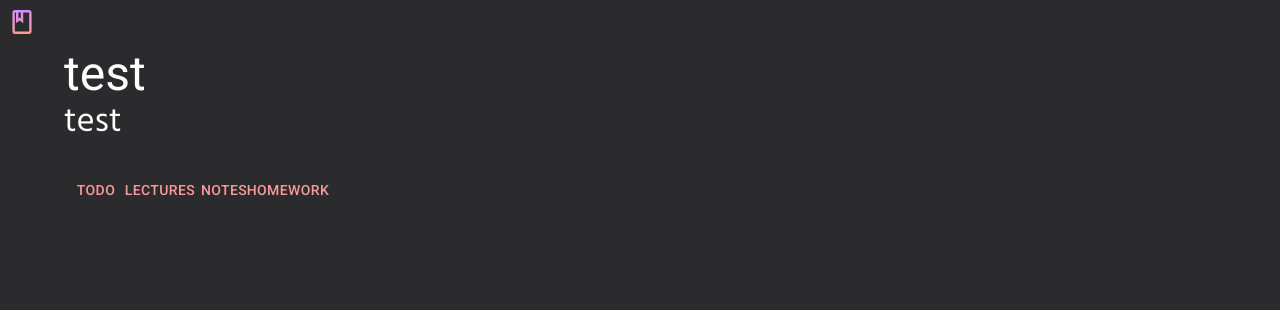
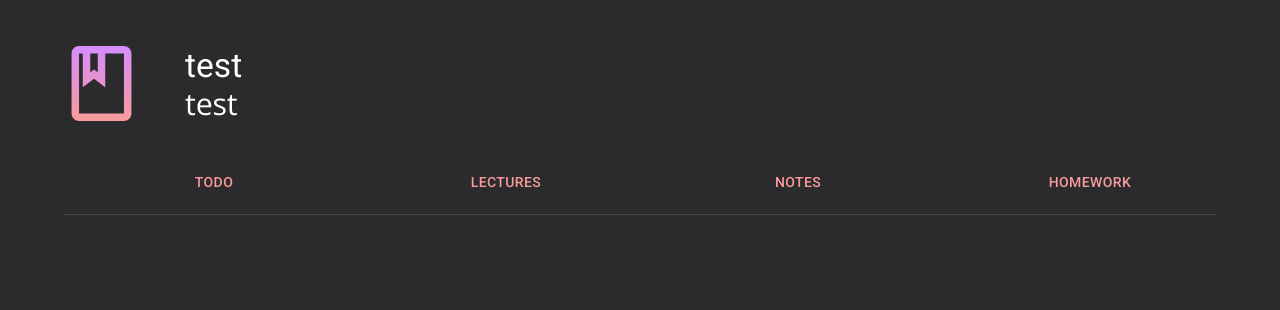
Before and after one commit to MichaelZhao21/course-db, a React (Create React App) app in the folder client/: page /course/1 in a window 1280 px wide. Shown: the top 310 px of the page. Built offline with nearby package versions, Linux system fonts and the light colour scheme; no server answers.

Commit message:
Course Bones Done

```diff
--- a/client/src/components/Course.jsx
+++ b/client/src/components/Course.jsx
@@ -3,7 +3,9 @@ import React from 'react';
 import { useEffect } from 'react';
 import { useState } from 'react';
 import Logo from './logo';
+import Grid from '@mui/material/Grid';
 import Button from '@mui/material/Button';
+import Divider from '@mui/material/Divider';
 import SpeedDial from '@mui/material/SpeedDial';
 import SpeedDialIcon from '@mui/material/SpeedDialIcon';
 import SpeedDialAction from '@mui/material/SpeedDialAction';
@@ -41,19 +43,32 @@ export default function Course() {
 
     return(
         <Container>
-            <Logo sx={{position: "absolute", top: 10, left: 10}}/>
-            <Box sx={{display:"flex", flexDirection: "column", height:"12vh", margin: "4% auto auto auto"}}>
-
-                <Typography variant="h3" sx={{}}> {name} </Typography>
-                <Typography variant="h4" sx={{}}> {prof} </Typography>
+            <Box sx={{display:"flex", flexDirection: "row", height:"9vh", marginTop: "4%"}}>
+                <Logo sx={{marginRight: "4% ", fontSize:"75px"}}/>
+                <Box sx={{display:"flex", flexDirection: "column"}}>
+                    <Typography variant="h3" sx={{fontSize: "210%"}}> {name} </Typography>
+                    <Typography variant="h2" sx={{fontSize: "190%", marginTop: "1%"}}> {prof} </Typography>
+                </Box>
             </Box>
 
-            <Box sx={{display:"flex", width: "100%", height:"12vh"}}>
-                <Button variant="text" sx={{width: "30px"}}>Todo</Button>
-                <Button variant="text" sx={{width: "30px"}}>Lectures</Button>
-                <Button variant="text" sx={{width: "30px"}}>Notes</Button>
-                <Button variant="text" sx={{width: "30px"}}>Homework</Button>
+            <Box sx={{display:"flex", width: "100%", height:"12vh", marginTop: "4%"}}>
+                <Grid container spacing={2}>
+                    <Grid item xs={3}>
+                        <Button variant="text" sx={{width: "300px"}}>Todo</Button>
+                    </Grid>
+                    <Grid item xs={3}>
+                        <Button variant="text" sx={{width: "300px"}}>Lectures</Button>
+                    </Grid>
+                    <Grid item xs={3}>
+                        <Button variant="text" sx={{width: "300px"}}>Notes</Button>
+                    </Grid>
+                    <Grid item xs={3}>
+                        <Button variant="text" sx={{width: "300px"}}>Homework</Button>
+                    </Grid>
+                </Grid>
             </Box>
+
+            <Divider sx={{marginTop:"-4%"}}/>
 
             <Box>
 
```
